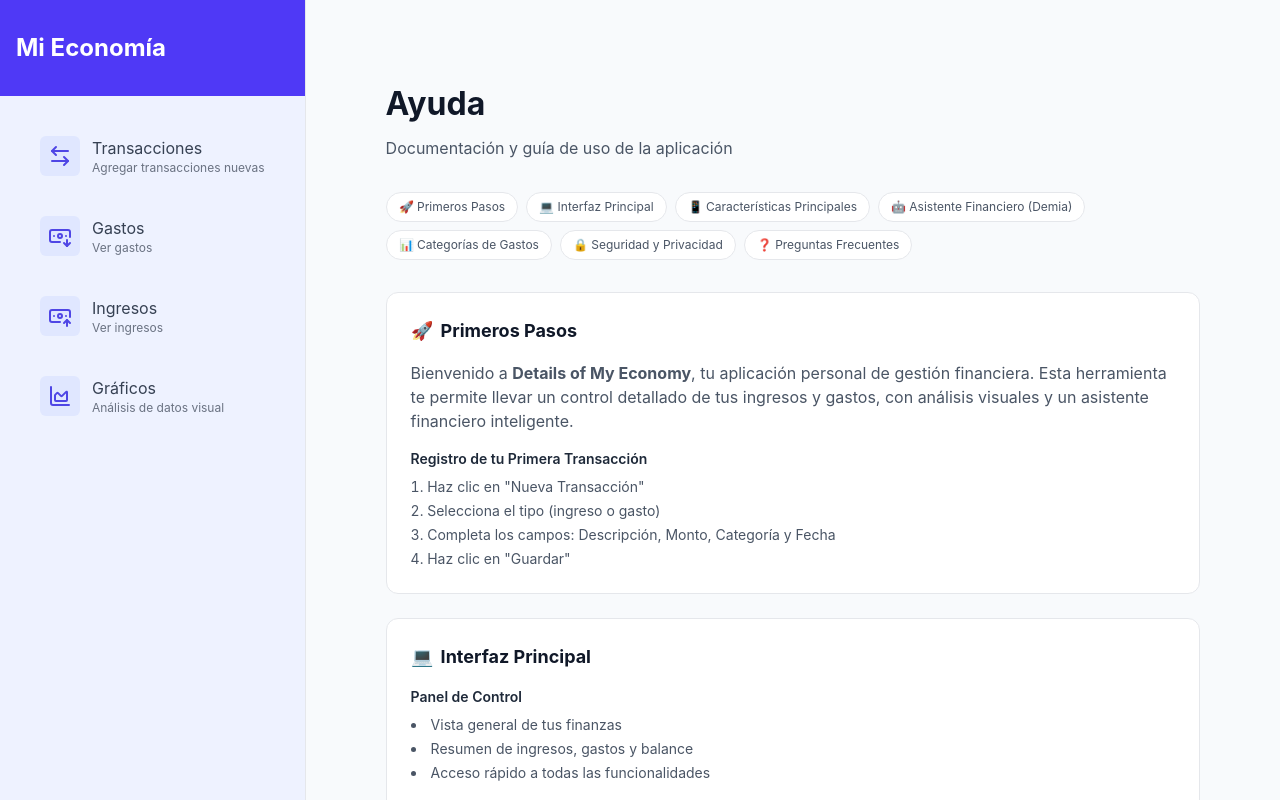
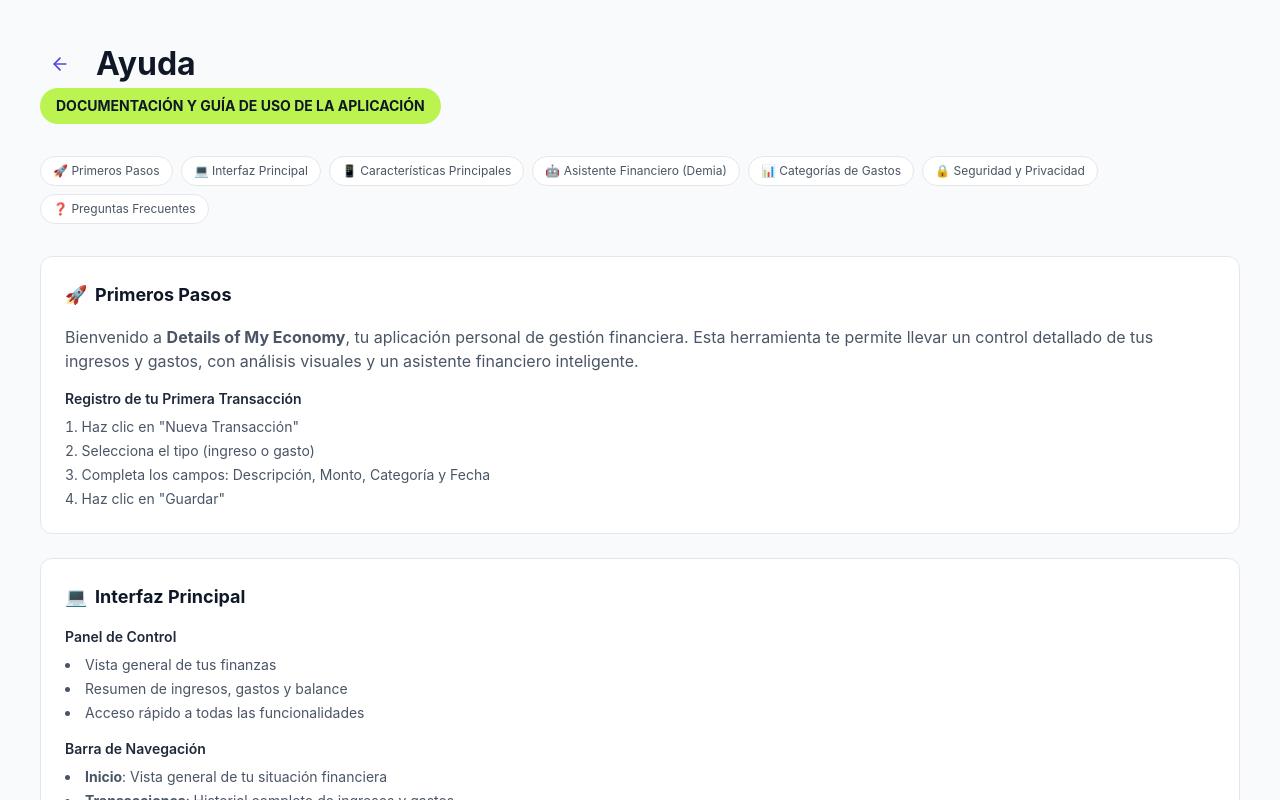
Before and after one commit to fjmg84/handle-my-economy, a Next.js app: page /ayuda in a window 1280 px wide. Shown: the top 800 px of the page. Built offline with nearby package versions, Linux system fonts and the light colour scheme.

Commit message:
feat: enhance AyudaPage with navigation links and improved header layout

```diff
--- a/app/ayuda/page.tsx
+++ b/app/ayuda/page.tsx
@@ -1,6 +1,6 @@
+import { ArrowLeft, ArrowRight } from "lucide-react";
 import { Metadata } from "next";
-
-import DashboardLayout from "@/components/dashboard/DashboardLayout";
+import Link from "next/link";
 
 export const metadata: Metadata = {
   title: "Ayuda | Mi Economía",
@@ -329,12 +329,20 @@
 
 export default function AyudaPage() {
   return (
-    <DashboardLayout>
+    <>
       <div className="p-10">
         {/* Header */}
         <div className="mb-8">
-          <h1 className="text-[32px] font-bold text-gray-900">Ayuda</h1>
-          <p className="text-base text-gray-600 mt-2">
+          <h1 className="text-[32px] font-bold text-gray-900 flex items-center gap-4">
+            <Link
+              href="/"
+              className="w-10 h-10 rounded-full hover:bg-indigo-100 transition-colors flex items-center justify-center p-2"
+            >
+              <ArrowLeft size={20} color="#4F46E5" />
+            </Link>
+            Ayuda
+          </h1>
+          <p className="text-sm bg-lime-300 px-4 py-2 rounded-full w-max uppercase font-bold">
             Documentación y guía de uso de la aplicación
           </p>
         </div>
@@ -342,13 +350,13 @@
         {/* Quick nav */}
         <div className="flex flex-wrap gap-2 mb-8">
           {sections.map((s) => (
-            <a
+            <Link
               key={s.id}
               href={`#${s.id}`}
               className="text-xs px-3 py-1.5 bg-white border border-gray-200 rounded-full text-gray-600 hover:border-blue-400 hover:text-blue-600 transition-colors"
             >
               {s.icon} {s.title}
-            </a>
+            </Link>
           ))}
         </div>
 
@@ -380,6 +388,6 @@
           </a>
         </div>
       </div>
-    </DashboardLayout>
+    </>
   );
 }
```
